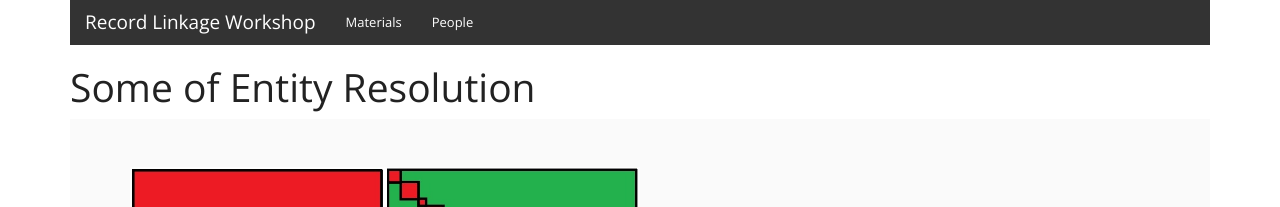
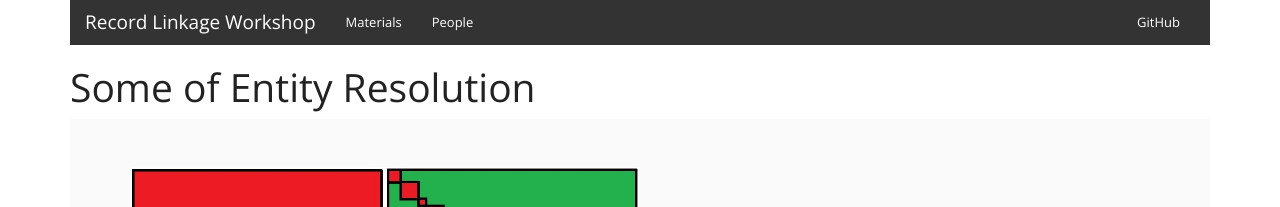
Before and after one commit to cleanzr/record-linkage-tutorial, a Jekyll site: the page built from docs/index.html, in a window 1280 px wide. Shown: the top 207 px of the page. Built offline with Jekyll 4.4.1, drawn with Linux system fonts in a browser that asks for light colours.

Commit message:
add github linkl

```diff
--- a/docs/_layouts/default.html
+++ b/docs/_layouts/default.html
@@ -46,6 +46,9 @@
       				  </li>
       				{% endfor %}
             </ul>
+            <ul class="nav navbar-nav navbar-right">
+              <li><a href="http://github.com/resteorts/record-linkage-workshop" target="_blank">GitHub</a></li>
+            </ul>
           </div><!--/.nav-collapse -->
         </div><!--/.container-fluid -->
       </nav>
```
